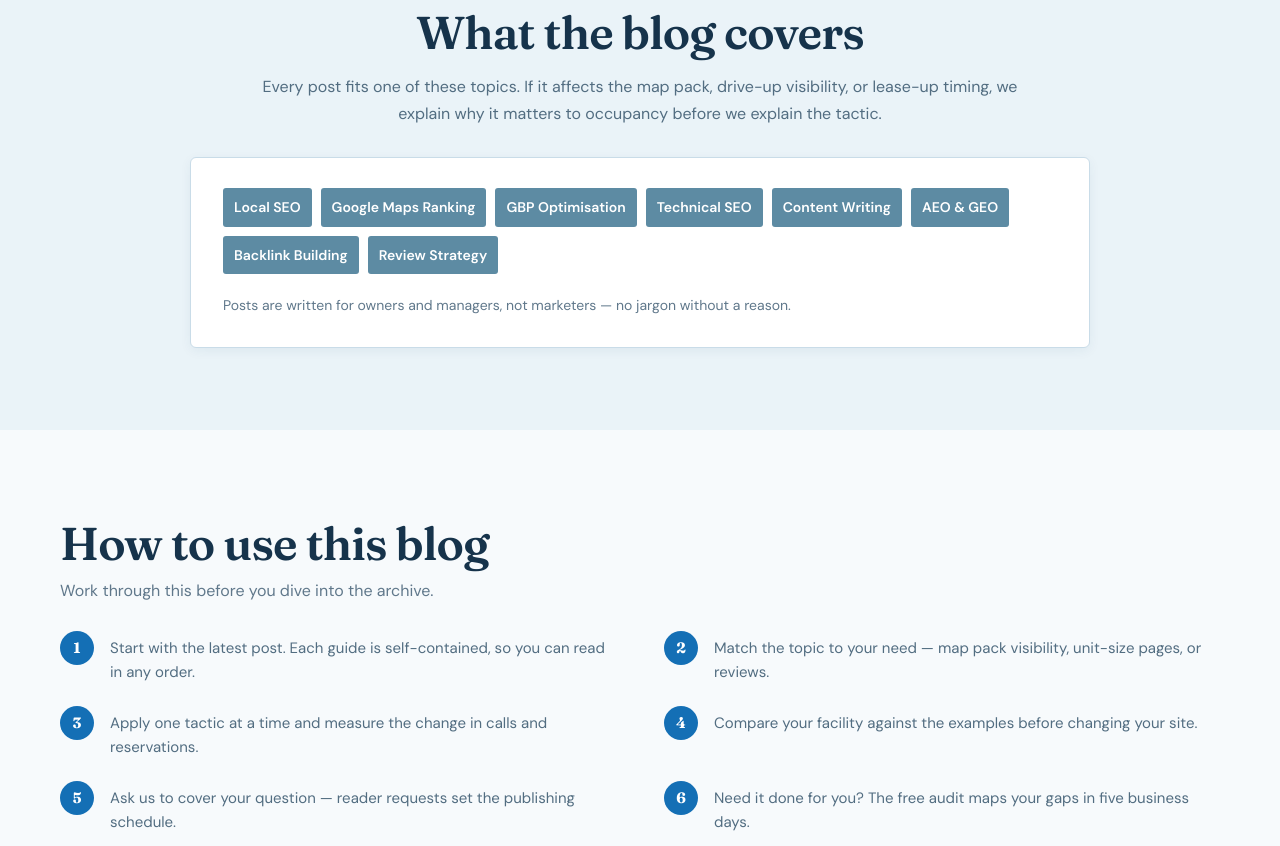
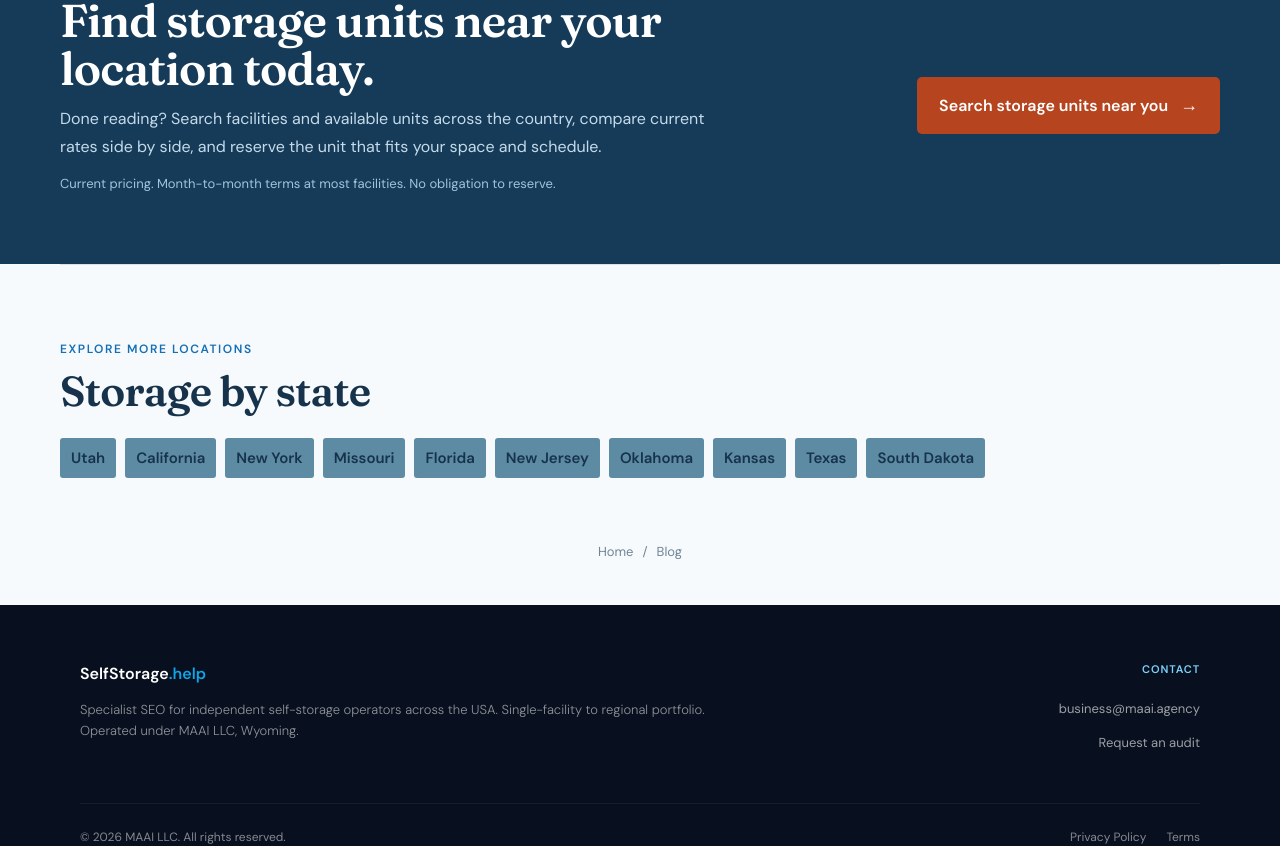
Before and after one commit to devmaai/self-v1, a Next.js app: page /blog in a window 1280 px wide. Shown: the part 2062-2908 px from the top of the page. Built offline with nearby package versions, Linux system fonts and the light colour scheme.

Commit message:
small UI related changes implemented

```diff
--- a/app/blog/page.tsx
+++ b/app/blog/page.tsx
@@ -153,41 +153,9 @@ export default async function BlogIndexPage({
           )}
         </section>
 
-        <section className="utah-pricing-section" aria-labelledby="blog-topics-heading">
-          <div className="utah-pricing-heading">
-            <h2 id="blog-topics-heading">What the blog covers</h2>
-            <p>
-              Every post fits one of these topics. If it affects the map pack,
-              drive-up visibility, or lease-up timing, we explain why it matters
-              to occupancy before we explain the tactic.
-            </p>
-          </div>
-          <div className="blog-topics-card">
-            <div className="blog-topic-chips">
-              {TOPICS.map((t) => (
-                <span key={t}>{t}</span>
-              ))}
-            </div>
-            <p className="blog-topics-note">
-              Posts are written for owners and managers, not marketers — no jargon without a reason.
-            </p>
-          </div>
-        </section>
 
-        <section className="utah-content-section" aria-labelledby="blog-how-heading">
-          <div className="state-storage-heading">
-            <h2 id="blog-how-heading">How to use this blog</h2>
-            <p>Work through this before you dive into the archive.</p>
-          </div>
-          <div className="utah-steps-grid">
-            {STEPS.map((step, i) => (
-              <article key={i}>
-                <span>{i + 1}</span>
-                <p>{step}</p>
-              </article>
-            ))}
-          </div>
-        </section>
+
+
 
         <section className="utah-closing-cta" aria-labelledby="blog-closing-heading">
           <div>
--- a/components/sections/StorageLocationSearch.tsx
+++ b/components/sections/StorageLocationSearch.tsx
@@ -18,7 +18,6 @@ export default function StorageLocationSearch() {
 
   return (
     <section className="storage-search-note" aria-labelledby="storage-location-search-heading">
-      <div className="storage-search-note-mark" aria-hidden="true">+</div>
       <div className="storage-location-search-content">
         <strong id="storage-location-search-heading">Looking for a specific facility?</strong>
         <span>Search by ZIP code, city, or state to find storage options in that area.</span>
```
Also changed, not shown: app/globals.css.
